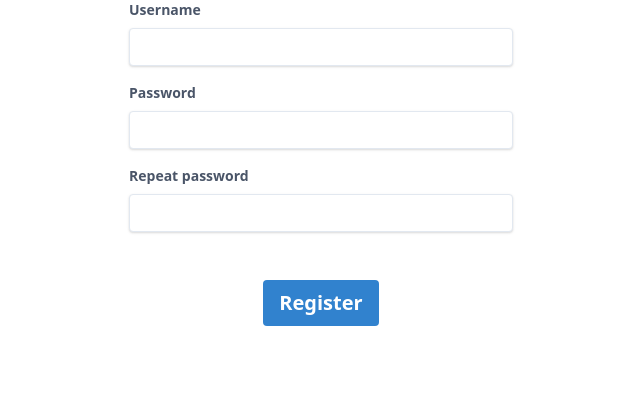
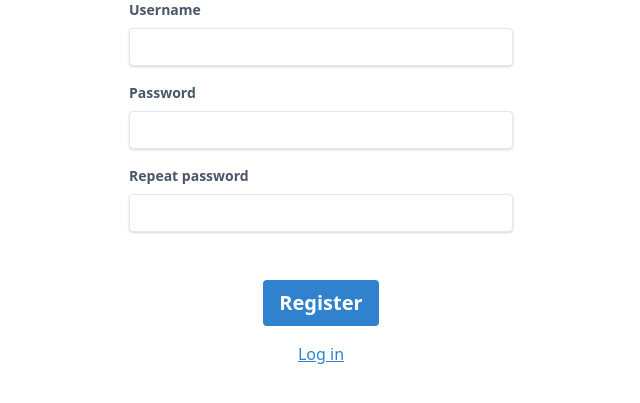
Before and after one commit to irth/TaskGraph, a Flask app: page /register in a window 1280 px wide. Shown: the part 103-506 px from the top of the page, without its empty margins (319-959 px from the left). Run offline with Flask 2, Linux system fonts and the light colour scheme; style sheets or scripts are compiled from the project's sources.

Commit message:
Add login/register links to login/register pages

```diff
--- a/templates/login.html
+++ b/templates/login.html
@@ -27,6 +27,9 @@
     <div class="form-input mt-12">
         <input type="submit" class="btn-wide mx-auto block" value="{% if register %}Register{% else %}Log in{% endif %}">
     </div>
+    <div class="form-input text-center">
+        <a href="{% if register %}{{ url_for('auth.login') }}{% else %}{{ url_for('auth.register') }}{% endif %}" class="link">{% if register %}Log in{% else %}Register{% endif %}
+    </div>
 </form>
 </div>
 </ul>
```
